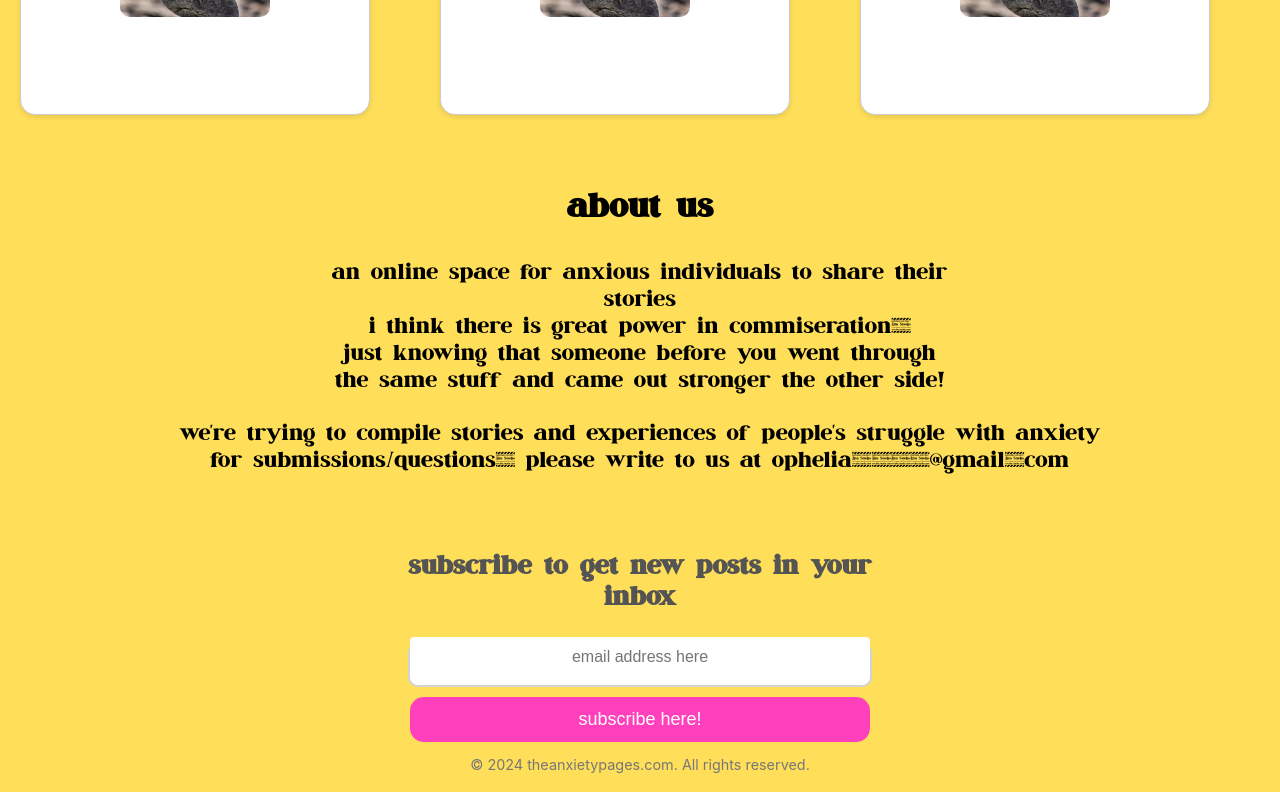
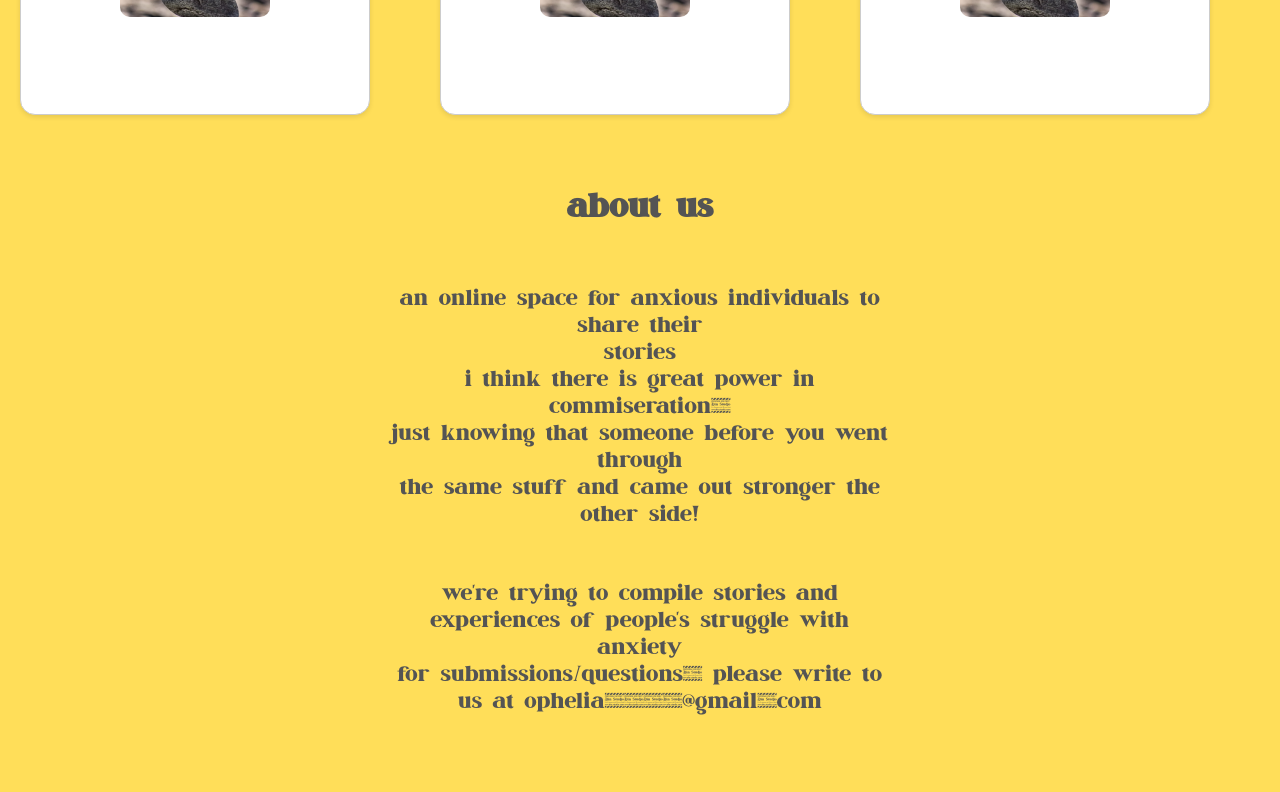
Before and after one commit to kets99/theanxietypages, a React (Create React App) app: page / in a window 1280 px wide. Shown: the part 760-1552 px from the top of the page. Built offline with nearby package versions, Linux system fonts and the light colour scheme; a web font is replaced by a local one.

Commit message:
Update Home.js

```diff
--- a/src/components/Home.js
+++ b/src/components/Home.js
@@ -44,7 +44,7 @@ const Home = () => {
     </div>
 
 
-	      <div className="about" style={{ padding: '20px' }}>
+	      <div className="subscribe" style={{ padding: '20px' }}>
             <h2>about us</h2>
             <p>an online space for anxious individuals to share their <br/> stories <br/> i think there is great power in commiseration, <br/> just knowing that someone before you went through  <br/>  the same stuff and came out stronger the other side!</p>
 				<p>we're trying to compile stories and experiences of people's struggle with anxiety <br/> for submissions/questions, please write to us at ophelia2999@gmail.com </p>
```
